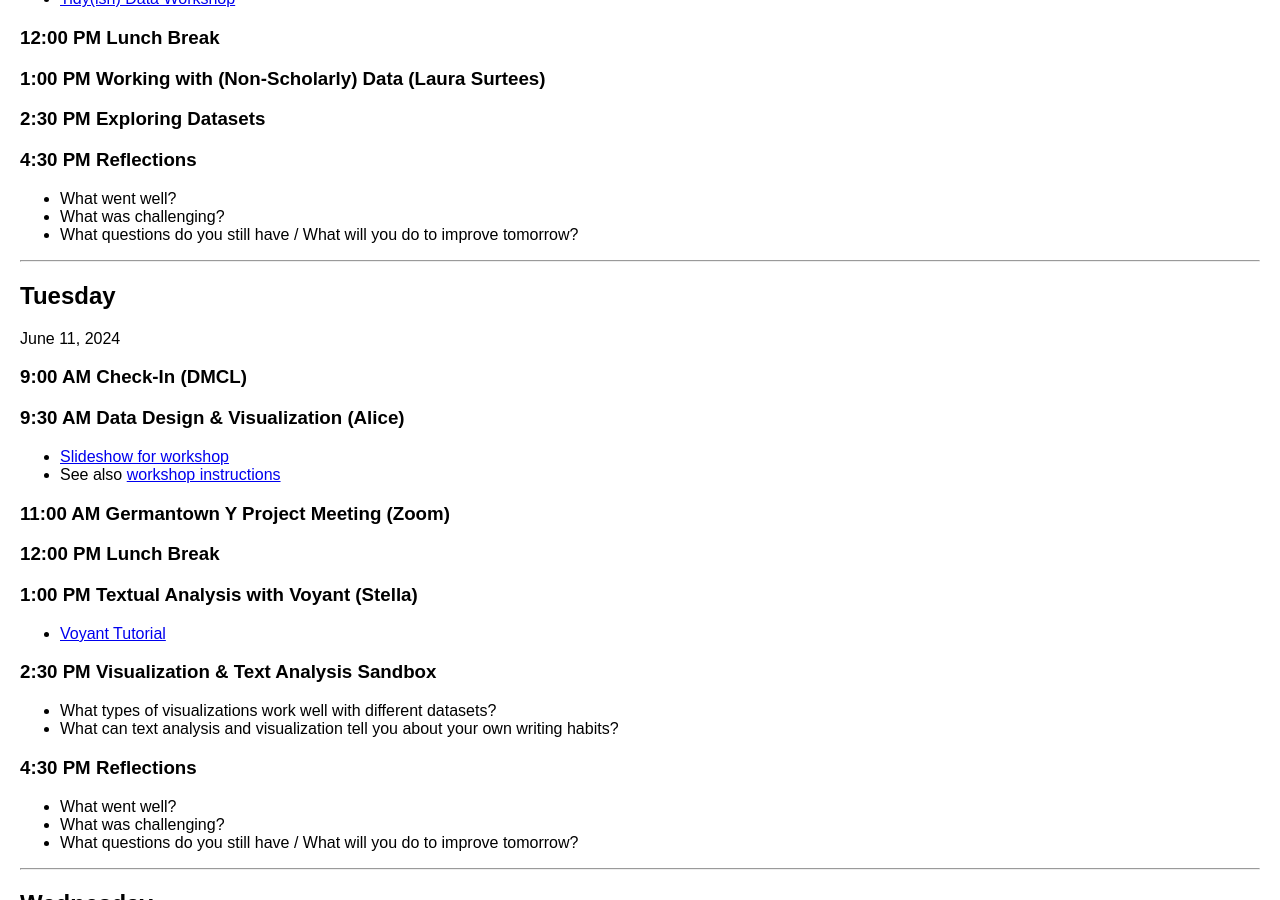
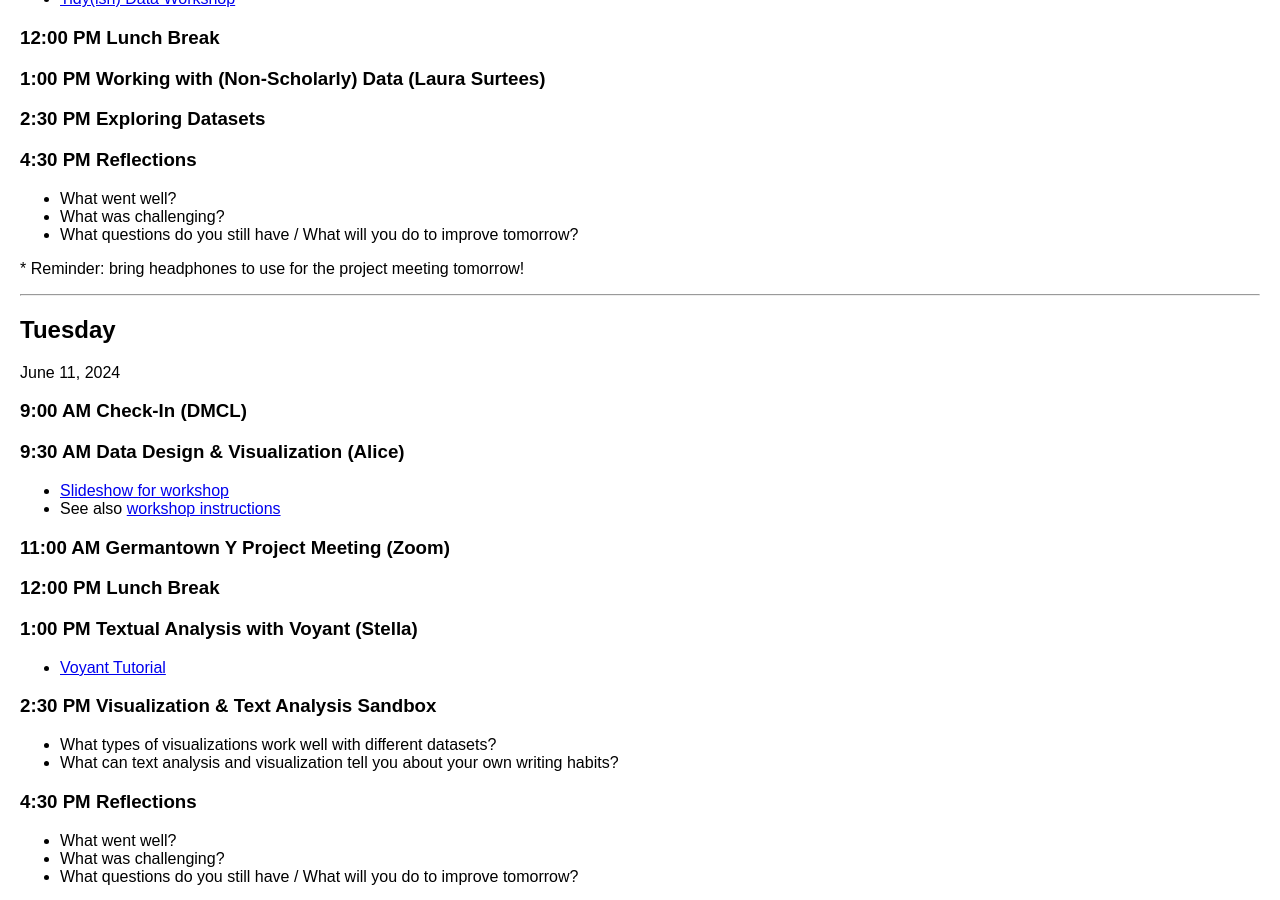
Before and after one commit to digbmc/dssf-syll, a Jekyll site: the page built from _weeks/02-data.md, in a window 1280 px wide and 900 px high, scrolled down 595 px. Built offline with Jekyll 4.4.1, drawn with Linux system fonts in a browser that asks for light colours; some of the changed text lies outside the part shown.

Commit message:
Update 02-data.md; add headphone reminder for Zoom

```diff
--- a/_weeks/02-data.md
+++ b/_weeks/02-data.md
@@ -30,6 +30,8 @@ June 10, 2024
 - What went well?
 - What was challenging?
 - What questions do you still have / What will you do to improve tomorrow?
+
+\* Reminder: bring headphones to use for the project meeting tomorrow!
 
 ---
 
@@ -132,4 +134,4 @@ June 14, 2024
 - What questions do you still have / What will you do to improve next week?
 
 
-[<<< Last week](01-intro) | [Next week >>>](03-work)
+[<< Last week](01-intro) | [Next week >>](03-work)
```
